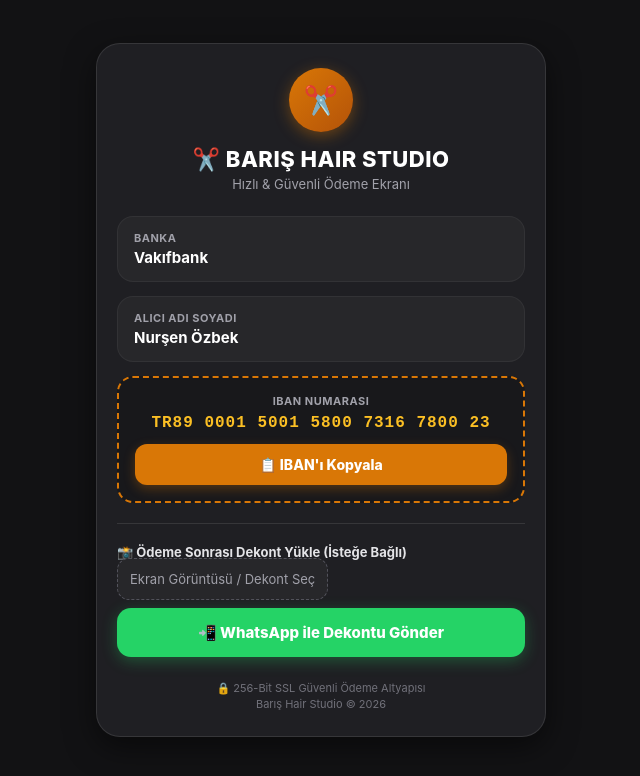
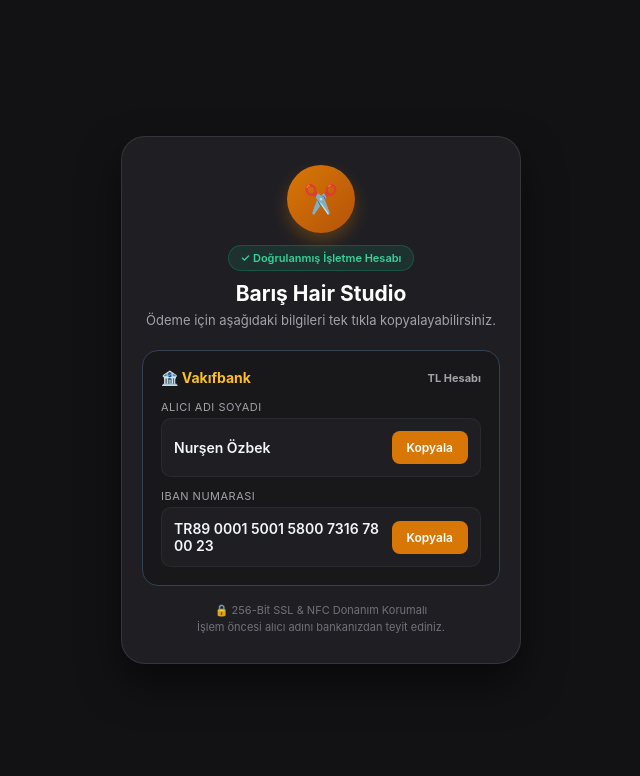
Before and after one commit to dijitaliban/odeme, a plain HTML site: page barishair.html in a window 1280 px wide. Shown: the whole page, without its empty margins (319-959 px from the left). Drawn offline with Linux system fonts and the light colour scheme.

Commit message:
barishair.html

```diff
--- a/barishair.html
+++ b/barishair.html
@@ -3,333 +3,121 @@
 <head>
     <meta charset="UTF-8">
     <meta name="viewport" content="width=device-width, initial-scale=1.0, maximum-scale=1.0, user-scalable=no">
+    <!-- iPhone/Safari mavi link engeli -->
     <meta name="format-detection" content="telephone=no, date=no, address=no, email=no">
-    <meta name="apple-mobile-web-app-capable" content="yes">
-    <meta name="mobile-web-app-capable" content="yes">
-    <meta name="apple-mobile-web-app-status-bar-style" content="black-translucent">
-    <meta name="apple-mobile-web-app-title" content="Barış Hair Studio">
-    <meta name="theme-color" content="#18181b">
+    <!-- Arama motoru engeli -->
     <meta name="robots" content="noindex, nofollow, noarchive, nosnippet, noimageindex">
+    <!-- Güvenlik başlıkları -->
+    <meta http-equiv="X-Content-Type-Options" content="nosniff">
+    <meta name="referrer" content="no-referrer">
+    <title>Barış Hair Studio - Güvenli Ödeme</title>
 
-    <title>Barış Hair Studio | Güvenli Ödeme & IBAN</title>
+    <style>
+        * { box-sizing: border-box; margin: 0; padding: 0; font-family: -apple-system, BlinkMacSystemFont, "Segoe UI", Roboto, sans-serif; -webkit-user-select: none; user-select: none; -webkit-touch-callout: none; }
+        body { background-color: #121214; color: #f8fafc; display: flex; justify-content: center; align-items: center; min-height: 100vh; padding: 20px; }
+        .container { width: 100%; max-width: 400px; background: #1f1f23; border-radius: 24px; padding: 28px 20px; box-shadow: 0 20px 40px rgba(0,0,0,0.5); text-align: center; border: 1px solid rgba(255, 255, 255, 0.1); }
+        .logo { width: 68px; height: 68px; background: linear-gradient(135deg, #d97706, #b45309); border-radius: 50%; margin: 0 auto 12px; display: flex; align-items: center; justify-content: center; font-size: 28px; font-weight: bold; color: white; box-shadow: 0 8px 16px rgba(217,119,6,0.3); }
+        .verified-badge { display: inline-flex; align-items: center; gap: 5px; background: rgba(16, 185, 129, 0.12); color: #34d399; font-size: 11px; font-weight: 600; padding: 5px 12px; border-radius: 20px; margin-bottom: 10px; border: 1px solid rgba(16, 185, 129, 0.25); }
+        h1 { font-size: 21px; font-weight: 700; margin-bottom: 6px; color: #ffffff; }
+        p.subtitle { font-size: 13px; color: #a1a1aa; margin-bottom: 22px; }
+        .bank-card { background: #18181b; border-radius: 16px; padding: 18px; margin-bottom: 16px; text-align: left; border: 1px solid #334155; }
+        .bank-name { font-size: 14px; font-weight: 700; color: #fbbf24; margin-bottom: 14px; display: flex; align-items: center; justify-content: space-between; }
+        .label { font-size: 11px; color: #a1a1aa; text-transform: uppercase; letter-spacing: 0.5px; margin-bottom: 4px; }
+        .value-box { display: flex; justify-content: space-between; align-items: center; background: #1f1f23; padding: 12px; border-radius: 10px; margin-bottom: 12px; border: 1px solid rgba(255,255,255,0.05); }
+        .value-text { font-size: 14px; font-weight: 600; color: #f1f5f9; word-break: break-all; margin-right: 10px; text-decoration: none; }
+        .value-text a { color: #f1f5f9 !important; text-decoration: none !important; pointer-events: none; }
+        .copy-btn { background: #d97706; color: white; border: none; padding: 9px 15px; border-radius: 8px; font-size: 12px; font-weight: 600; cursor: pointer; white-space: nowrap; transition: 0.2s; }
+        .copy-btn:active { transform: scale(0.95); background: #b45309; }
+        .toast { visibility: hidden; min-width: 260px; max-width: 90%; background-color: #10b981; color: #fff; text-align: center; border-radius: 12px; padding: 12px 16px; position: fixed; z-index: 99; bottom: 30px; font-size: 13px; font-weight: 600; box-shadow: 0 10px 25px rgba(16,185,129,0.4); line-height: 1.4; }
+        .toast.show { visibility: visible; animation: fadein 0.3s, fadeout 0.3s 2.7s; }
+        @keyframes fadein { from {bottom: 10px; opacity: 0;} to {bottom: 30px; opacity: 1;} }
+        @keyframes fadeout { from {bottom: 30px; opacity: 1;} to {bottom: 10px; opacity: 0;} }
+        .footer { font-size: 11px; color: #71717a; margin-top: 16px; line-height: 1.5; }
+    </style>
+</head>
+<body oncontextmenu="return false;" onselectstart="return false;" ondragstart="return false;">
 
-    <script>
+<div class="container">
+    <div class="logo">✂️</div>
+    <div class="verified-badge">✓ Doğrulanmış İşletme Hesabı</div>
+
+    <!-- 1. İŞLETME ADI -->
+    <h1>Barış Hair Studio</h1>
+    <p class="subtitle">Ödeme için aşağıdaki bilgileri tek tıkla kopyalayabilirsiniz.</p>
+
+    <div class="bank-card">
+        <div class="bank-name">
+            <!-- 2. BANKA ADI -->
+            <span>🏦 Vakıfbank</span>
+            <span style="font-size:11px; color:#a1a1aa;">TL Hesabı</span>
+        </div>
+
+        <div class="label">Alıcı Adı Soyadı</div>
+        <div class="value-box">
+            <!-- 3. ALICI ADI SOYADI -->
+            <span class="value-text" id="isim1">Nurşen Özbek</span>
+            <button class="copy-btn" onclick="kopyala('isim1', 'Alıcı Adı')">Kopyala</button>
+        </div>
+
+        <div class="label">IBAN Numarası</div>
+        <div class="value-box" style="margin-bottom: 0;">
+            <!-- 4. IBAN NUMARASI -->
+            <span class="value-text" id="iban1">TR89 0001 5001 5800 7316 7800 23</span>
+            <button class="copy-btn" onclick="kopyala('iban1', 'IBAN')">Kopyala</button>
+        </div>
+    </div>
+
+    <div class="footer">🔒 256-Bit SSL & NFC Donanım Korumalı<br>İşlem öncesi alıcı adını bankanızdan teyit ediniz.</div>
+</div>
+
+<div id="toast" class="toast">✅ Bilgi Kopyalandı!</div>
+
+<script>
     if (window.top !== window.self) { window.top.location = window.self.location; }
 
-    /* ==========================================================================
-       ✂️ BARIŞ HAIR STUDIO - DİJİTAL IBAN & ÖDEME PANELİ
-       ========================================================================== */
-    const ODEME_AYARLARI = {
-        isletmeAdi: "✂️ BARIŞ HAIR STUDIO",
-        slogan: "Hızlı & Güvenli Ödeme Ekranı",
-        anaRenk: "#d97706",        // Şık Berber / Salon Altın Sarısı
-        koyuRenk: "#18181b",       // VIP Antrasit Siyah
+    function kopyala(elementId, tur) {
+        var kutu = document.getElementById(elementId);
+        var metin = (kutu.innerText || kutu.textContent).trim();
+        var alici = document.getElementById("isim1").innerText.trim();
 
-        // 🏦 WHATSAPP'TAN GELEN GERÇEK BİLGİLER
-         AliciAdi: "Nurşen Özbek",
-         BankaAdi: "Vakıfbank",
-         IbanNo: "TR890001500158007316780023",
-         IbanFormatli: "TR89 0001 5001 5800 7316 7800 23",
-
-        // İşletme Sahibi WhatsApp (Dekont atılacak numara - Örn: Ümit / Salon Hattı)
-        whatsappNo: "905349324544"
-    };
-    </script>
-
-    <style>
-        :root {
-            --primary: #d97706;
-            --primary-dark: #18181b;
-            --green: #25D366;
-            --bg: #121214;
-            --card: #1f1f23;
-            --text: #f4f4f5;
-        }
-        * {
-            box-sizing: border-box;
-            margin: 0;
-            padding: 0;
-            font-family: -apple-system, BlinkMacSystemFont, "Segoe UI", Roboto, Helvetica, Arial, sans-serif;
-            -webkit-tap-highlight-color: transparent;
-            user-select: none;
-        }
-        body {
-            background-color: var(--bg);
-            color: var(--text);
-            padding: 20px 16px 40px;
-            display: flex;
-            flex-direction: center;
-            align-items: center;
-            min-height: 100vh;
-        }
-        .wrapper {
-            max-width: 450px;
-            width: 100%;
-            margin: 0 auto;
-        }
-        .card-box {
-            background: var(--card);
-            border: 1px solid rgba(255, 255, 255, 0.1);
-            border-radius: 24px;
-            padding: 24px 20px;
-            box-shadow: 0 10px 30px rgba(0,0,0,0.5);
-            text-align: center;
-        }
-        .logo-badge {
-            width: 64px;
-            height: 64px;
-            background: linear-gradient(135deg, #d97706, #b45309);
-            border-radius: 50%;
-            display: flex;
-            align-items: center;
-            justify-content: center;
-            font-size: 28px;
-            margin: 0 auto 14px;
-            box-shadow: 0 4px 15px rgba(217, 119, 6, 0.4);
-        }
-        h1 {
-            font-size: 22px;
-            font-weight: 800;
-            color: #fff;
-            margin-bottom: 4px;
-            letter-spacing: 0.5px;
-        }
-        p.slogan {
-            font-size: 13px;
-            color: #a1a1aa;
-            margin-bottom: 24px;
-        }
-        .info-group {
-            background: #27272a;
-            border-radius: 16px;
-            padding: 14px 16px;
-            margin-bottom: 14px;
-            text-align: left;
-            border: 1px solid rgba(255,255,255,0.05);
-        }
-        .info-label {
-            font-size: 11px;
-            color: #a1a1aa;
-            text-transform: uppercase;
-            letter-spacing: 0.5px;
-            margin-bottom: 3px;
-            font-weight: 700;
-        }
-        .info-value {
-            font-size: 15px;
-            color: #fff;
-            font-weight: 700;
-        }
-        .iban-container {
-            background: #18181b;
-            border: 2px dashed #d97706;
-            border-radius: 16px;
-            padding: 16px;
-            margin-bottom: 20px;
-            text-align: center;
-        }
-        .iban-text {
-            font-family: monospace;
-            font-size: 16px;
-            font-weight: 800;
-            color: #fbbf24;
-            letter-spacing: 1px;
-            word-break: break-all;
-            margin-bottom: 12px;
-        }
-        .copy-btn {
-            background: #d97706;
-            color: white;
-            border: none;
-            width: 100%;
-            padding: 12px;
-            border-radius: 12px;
-            font-size: 14px;
-            font-weight: 800;
-            cursor: pointer;
-            box-shadow: 0 4px 12px rgba(217, 119, 6, 0.3);
-            transition: transform 0.1s;
-        }
-        .copy-btn:active { transform: scale(0.97); }
-        .copy-btn.copied { background: #10b981; }
-
-        .divider {
-            height: 1px;
-            background: rgba(255,255,255,0.1);
-            margin: 20px 0;
-        }
-
-        .upload-section {
-            text-align: left;
-            margin-bottom: 20px;
-        }
-        .upload-label {
-            display: block;
-            font-size: 13px;
-            font-weight: 700;
-            color: #e4e4e7;
-            margin-bottom: 8px;
-        }
-        .file-input-wrapper {
-            background: #27272a;
-            border: 1.5px dashed #52525b;
-            border-radius: 12px;
-            padding: 12px;
-            text-align: center;
-            cursor: pointer;
-            font-size: 13px;
-            color: #a1a1aa;
-        }
-        .file-input-wrapper input { display: none; }
-
-        .wp-send-btn {
-            width: 100%;
-            background: var(--green);
-            color: white;
-            border: none;
-            padding: 15px;
-            border-radius: 14px;
-            font-size: 15px;
-            font-weight: 800;
-            cursor: pointer;
-            display: flex;
-            align-items: center;
-            justify-content: center;
-            gap: 8px;
-            box-shadow: 0 4px 15px rgba(37, 211, 102, 0.3);
-        }
-        .wp-send-btn:active { transform: scale(0.97); }
-
-        .footer-note {
-            text-align: center;
-            font-size: 11px;
-            color: #71717a;
-            margin-top: 24px;
-            line-height: 1.4;
-        }
-
-        .toast {
-            visibility: hidden;
-            min-width: 240px;
-            background-color: #10b981;
-            color: #fff;
-            text-align: center;
-            border-radius: 12px;
-            padding: 12px;
-            position: fixed;
-            z-index: 300;
-            bottom: 30px;
-            left: 50%;
-            transform: translateX(-50%);
-            font-size: 13px;
-            font-weight: 700;
-            box-shadow: 0 10px 25px rgba(16,185,129,0.4);
-        }
-        .toast.show { visibility: visible; }
-    </style>
-</head>
-<body oncontextmenu="return false;">
-
-<div class="wrapper">
-    <div class="card-box">
-        <div class="logo-badge">✂️</div>
-        <h1 id="title">Barış Hair Studio</h1>
-        <p class="slogan" id="slogan">Hızlı & Güvenli Ödeme Ekranı</p>
-
-        <!-- IBAN BİLGİLERİ -->
-        <div class="info-group">
-            <div class="info-label">Banka</div>
-            <div class="info-value" id="val-banka">Vakıfbank</div>
-        </div>
-
-        <div class="info-group">
-            <div class="info-label">Alıcı Adı Soyadı</div>
-            <div class="info-value" id="val- Alici">Nurşen Özbek</div>
-        </div>
-
-        <div class="iban-container">
-            <div class="info-label" style="margin-bottom:6px;">IBAN Numarası</div>
-            <div class="iban-text" id="val-iban">TR89 0001 5001 5800 7316 7800 23</div>
-            <button class="copy-btn" id="copyBtn" onclick="copyIbanToClipboard()">📋 IBAN'ı Kopyala</button>
-        </div>
-
-        <div class="divider"></div>
-
-        <!-- DEKONT GÖNDERME KISMI -->
-        <div class="upload-section">
-            <label class="upload-label">📸 Ödeme Sonrası Dekont Yükle (İsteğe Bağlı)</label>
-            <label class="file-input-wrapper" id="fileLabel">
-                <i class="fa-solid fa-camera"></i> Ekran Görüntüsü / Dekont Seç
-                <input type="file" id="receiptFile" accept="image/*" onchange="handleFileSelected(event)">
-            </label>
-        </div>
-
-        <button class="wp-send-btn" onclick="sendToWhatsApp()">
-            📲 WhatsApp ile Dekontu Gönder
-        </button>
-
-        <div class="footer-note">
-            🔒 256-Bit SSL Güvenli Ödeme Altyapısı<br>Barış Hair Studio © 2026
-        </div>
-    </div>
-</div>
-
-<div id="toast" class="toast">✅ IBAN Kopyalandı!</div>
-
-<script>
-    function initData() {
-        document.getElementById("title").textContent = ODEME_AYARLARI.isletmeAdi;
-        document.getElementById("slogan").textContent = ODEME_AYARLARI.slogan;
-        document.getElementById("val-banka").textContent = ODEME_AYARLARI.BankaAdi;
-        document.getElementById("val- Alici").textContent = ODEME_AYARLARI. AliciAdi;
-        document.getElementById("val-iban").textContent = ODEME_AYARLARI.IbanFormatli;
-    }
-
-    function copyIbanToClipboard() {
-        const rawIban = ODEME_AYARLARI.IbanNo;
-        navigator.clipboard.writeText(rawIban).then(() => {
-            const btn = document.getElementById("copyBtn");
-            btn.textContent = "✅ Kopyalandı!";
-            btn.classList.add("copied");
-            showToast("✅ IBAN panoya kopyalandı!");
-            setTimeout(() => {
-                btn.textContent = "📋 IBAN'ı Kopyala";
-                btn.classList.remove("copied");
-            }, 2500);
-        });
-    }
-
-    let selectedFileName = "";
-    function handleFileSelected(event) {
-        const file = event.target.files[0];
-        if (file) {
-            selectedFileName = file.name;
-            document.getElementById("fileLabel").innerHTML = `✅ Dekont Seçildi: <strong>${file.name}</strong>`;
-            document.getElementById("fileLabel").style.borderColor = "#10b981";
-            document.getElementById("fileLabel").style.color = "#34d399";
+        if (navigator.clipboard && window.isSecureContext) {
+            navigator.clipboard.writeText(metin).then(function() {
+                bildirimGoster(tur, alici);
+            }).catch(function() {
+                yedekKopyala(metin, tur, alici);
+            });
+        } else {
+            yedekKopyala(metin, tur, alici);
         }
     }
 
-    function sendToWhatsApp() {
-        let msg = `💳 *Barış Hair Studio - Ödeme Bildirimi*\n`;
-        msg += `Merhaba, ödemeyi ${ODEME_AYARLARI.BankaAdi} hesabınıza (${ODEME_AYARLARI.IbanFormatli}) gönderdim.`;
-        if (selectedFileName) {
-            msg += `\n(Dekont dosyası seçildi)`;
-        }
-
-        const phone = ODEME_AYARLARI.whatsappNo.replace(/\D/g, '');
-        const url = `https://wa.me/${phone}?text=${encodeURIComponent(msg)}`;
-        window.open(url, "_blank");
+    function yedekKopyala(metin, tur, alici) {
+        var gecici = document.createElement("textarea");
+        gecici.value = metin;
+        document.body.appendChild(gecici);
+        gecici.select();
+        document.execCommand("copy");
+        document.body.removeChild(gecici);
+        bildirimGoster(tur, alici);
     }
 
-    function showToast(msg) {
-        const t = document.getElementById("toast");
-        t.textContent = msg;
-        t.className = "toast show";
-        setTimeout(() => { t.className = "toast"; }, 2400);
+    function bildirimGoster(tur, alici) {
+        var toast = document.getElementById("toast");
+        if (tur === 'IBAN') {
+            toast.innerText = "✅ IBAN Kopyalandı! Alıcı: " + alici;
+        } else {
+            toast.innerText = "✅ " + tur + " Kopyalandı!";
+        }
+        toast.className = "toast show";
+        setTimeout(function(){ toast.className = toast.className.replace("show", ""); }, 3000);
     }
 
-    window.onload = initData;
+    document.onkeydown = function(e) {
+        if (e.keyCode == 123 || (e.ctrlKey && e.shiftKey && (e.keyCode == 73 || e.keyCode == 74 || e.keyCode == 67)) || (e.ctrlKey && (e.keyCode == 85 || e.keyCode == 83))) {
+            return false;
+        }
+    };
 </script>
+
 </body>
 </html>
```
